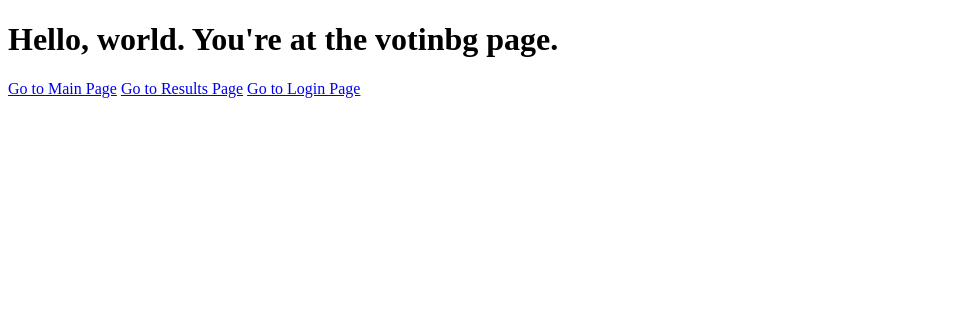
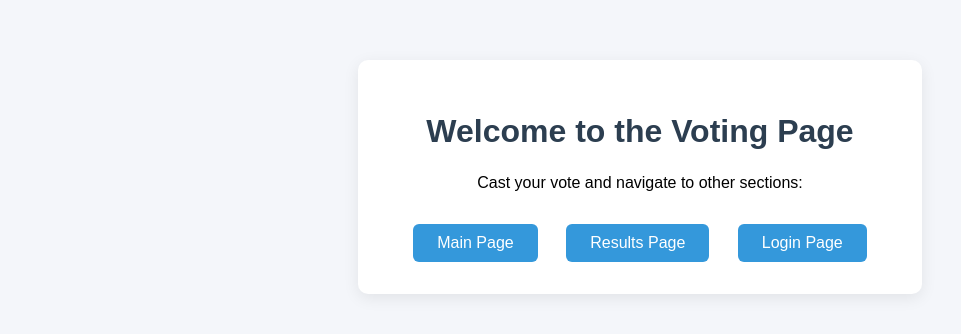
Before and after one commit to Solgeee/Informatik-Projekt, a Django app: page /main/vote/ in a window 1280 px wide. Shown: the top 334 px of the page, without its empty margins (0-961 px from the left). Run offline with Django 5.2, Linux system fonts and the light colour scheme.

Commit message:
beautiful Switch between main urls

```diff
--- a/main/templates/main/vote.html
+++ b/main/templates/main/vote.html
@@ -2,11 +2,53 @@
 <html>
 <head>
     <title>Vote</title>
+    <style>
+        body {
+            font-family: Arial, sans-serif;
+            background: #f4f6fa;
+            margin: 0;
+            padding: 0;
+        }
+        .container {
+            max-width: 500px;
+            margin: 60px auto;
+            background: #fff;
+            border-radius: 10px;
+            box-shadow: 0 4px 16px rgba(0,0,0,0.08);
+            padding: 32px;
+            text-align: center;
+        }
+        h1 {
+            color: #2c3e50;
+            margin-bottom: 24px;
+        }
+        .nav-links {
+            margin-top: 32px;
+        }
+        .nav-links a {
+            display: inline-block;
+            margin: 0 12px;
+            padding: 10px 24px;
+            background: #3498db;
+            color: #fff;
+            text-decoration: none;
+            border-radius: 6px;
+            transition: background 0.2s;
+        }
+        .nav-links a:hover {
+            background: #217dbb;
+        }
+    </style>
 </head>
 <body>
-    <h1>Hello, world. You're at the votinbg page.</h1>
-    <a href="http://127.0.0.1:8000/main/">Go to Main Page</a>
-    <a href="http://127.0.0.1:8000/main/results/">Go to Results Page</a>
-    <a href="http://127.0.0.1:8000/main/login/">Go to Login Page</a>
+    <div class="container">
+        <h1>Welcome to the Voting Page</h1>
+        <p>Cast your vote and navigate to other sections:</p>
+        <div class="nav-links">
+            <a href="http://127.0.0.1:8000/main/">Main Page</a>
+            <a href="http://127.0.0.1:8000/main/results/">Results Page</a>
+            <a href="http://127.0.0.1:8000/main/login/">Login Page</a>
+        </div>
+    </div>
 </body>
 </html>
```
